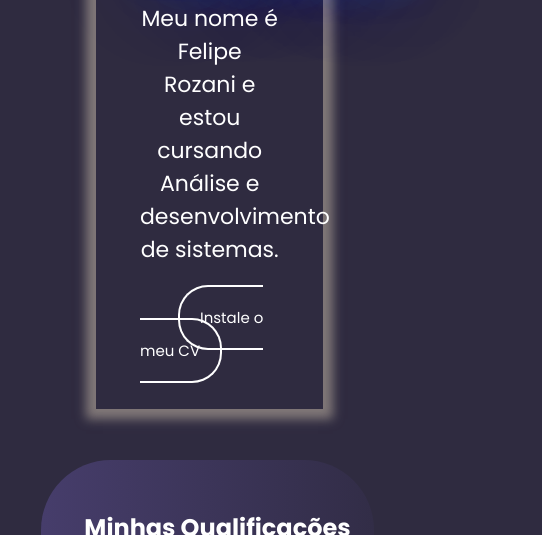
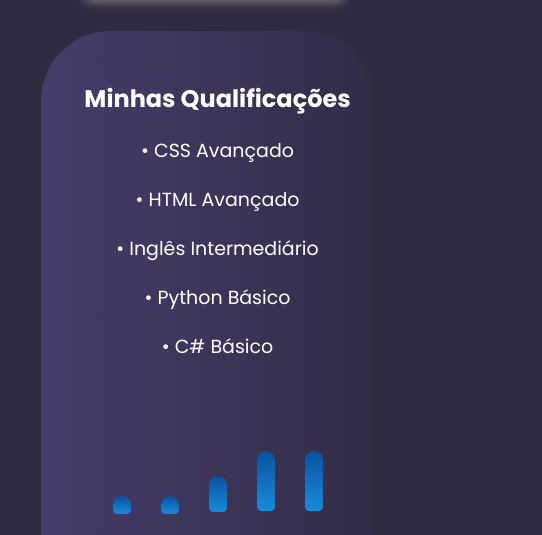
Before and after one commit to FelipeRozani/Portfolio, a plain HTML site: page index.html in a window 390 px wide. Shown: the part 701-1236 px from the top of the page, 542 px wide, since content can reach past the window. Drawn offline with Linux system fonts and the light colour scheme; a web font is replaced by a local one.

Commit message:
atualização

```diff
--- a/assets/css/style.css
+++ b/assets/css/style.css
@@ -426,13 +426,15 @@ footer {
 	}
 
 	.botao-apresentacao{
-		margin-left: 38px;
+		margin-left: 70px;
+		font-size: 14px;
 	}
 
 	.container-1 {
 		max-width: 420px;
 		margin: 0.94em;
 		margin-left: 50px;
+		font-size: 18px;
 	}
 
 	.qualificacoes {
@@ -460,4 +462,80 @@ footer {
 	.intermediario{
 		margin-top: 35px;
 	}
+
+	.name {
+		font-size: 38px;
+	}
 }
+
+@media screen and (max-width: 480px) and (min-width: 320px) {
+	.img-btn {
+		width: 27px;
+		padding: 0;
+		margin-right: 15px;
+		margin-top: 10px;
+	}
+
+	.images-media {
+		width: 27px;
+		padding: 0;
+		margin-right: 30px;
+		margin-top: 20px;
+	}
+
+	.container {
+		display: block;
+	}
+
+	.texto-1 {
+		margin: 0.35em;
+	}
+
+	.imagem-apresentacao {
+		width: 178px;
+		height: 178px;
+		margin-left: 120px;
+	}
+
+	.botao-apresentacao{
+		margin-left: 48px;
+		font-size: 10px;
+	}
+
+	.container-1 {
+		max-width: 420px;
+		margin: 0.7em;
+		margin-left: 50px;
+		font-size: 14px;
+	}
+
+	.qualificacoes {
+		display: block;
+		max-width: 385px;
+		margin-left: 25px;
+		text-align: center;
+	}
+
+	.grafic {
+		margin-right: 150px;
+		padding-bottom: 50px;
+		grid-template-columns: 18px 18px 18px 18px 18px ;
+		grid-template-rows: 0 0 0 60px 28px;
+	}
+
+	.intermediario, .basico, .avancado {
+		width: 18px;
+	}
+
+	.basico {
+		margin-top: 45px;
+	}
+
+	.intermediario{
+		margin-top: 25px;
+	}
+
+	.name {
+		font-size: 28px;
+	}
+}
```
